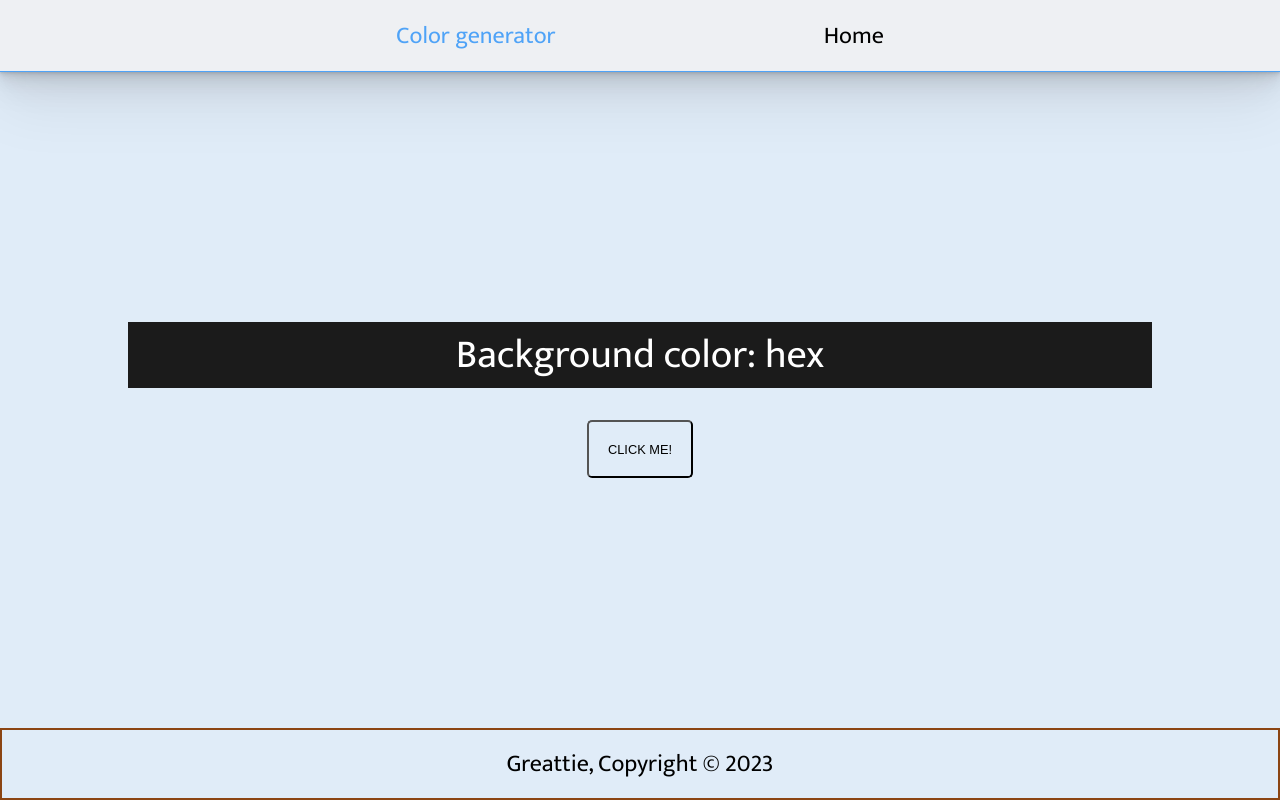
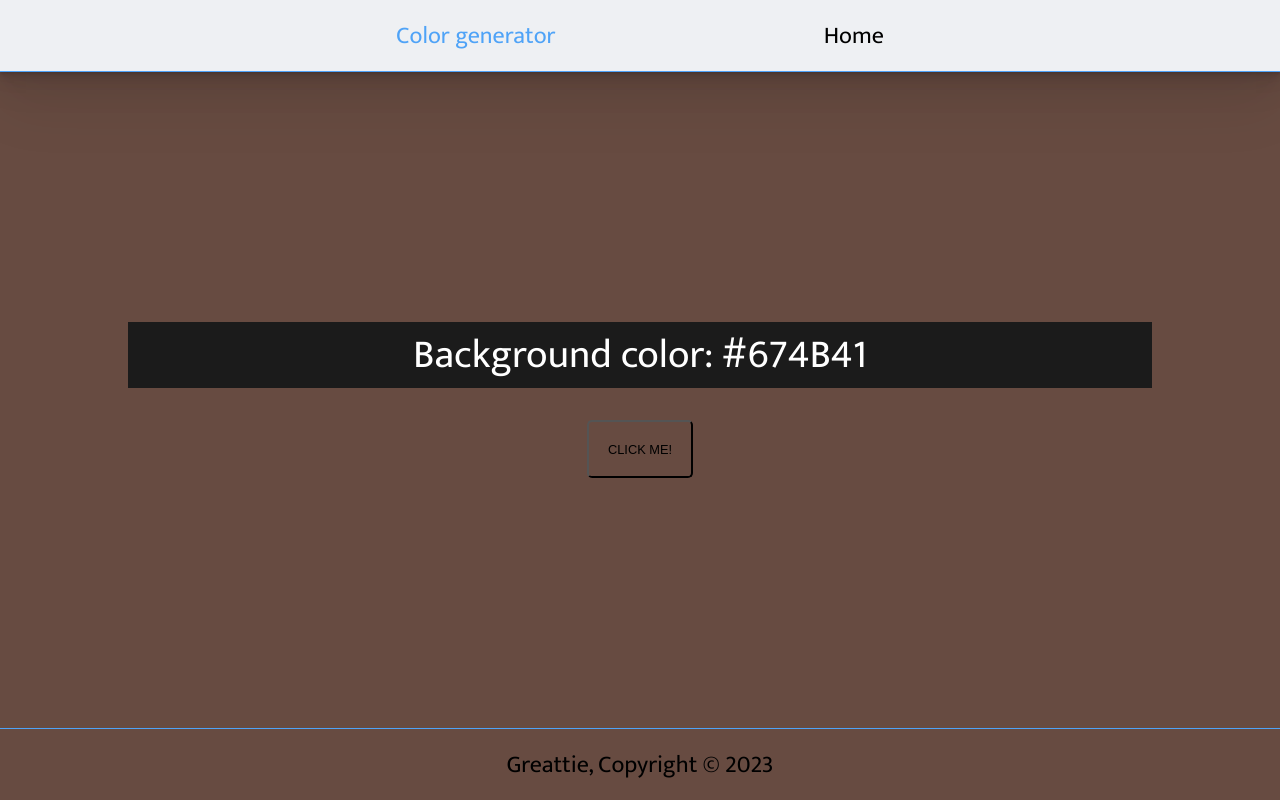
Before and after one commit to Greattie/color-generator, a plain HTML site: page index.html in a window 1280 px wide. Both pictures are taken after a click on the button "CLICK ME!". Drawn offline with Linux system fonts and the light colour scheme.

Commit message:
added javascript

```diff
--- a/index.html
+++ b/index.html
@@ -19,8 +19,8 @@
     <!-- SECTION -->
     <main class="main">
         <section class="content container">
-            <div class="background-content">Background color: <span>hex</span></div>
-            <div class="btn"><button>Click me!</button></div>
+            <div class="background-content">Background color: <span id="color">#e0ecf8</span></div>
+            <div class="btn"><button id="btn" type="button">Click me!</button></div>
         </section>
     </main>
 
--- a/script.js
+++ b/script.js
@@ -0,0 +1,19 @@
+let hex = [0,1,2,3,4,5,6,7,8,9,'A','B','C','D','E','F']
+let hex_color = document.getElementById('color')
+let btn = document.getElementById('btn')
+
+
+btn.addEventListener('click', function(){
+    let color = '#'
+    for(let i=0; i<6; i++){
+        //console.log(hex[i])
+        color+= hex[randomNum()]
+        console.log(color)
+    }
+    hex_color.textContent = color
+    document.body.style.backgroundColor = color
+})
+
+function randomNum(){
+    return Math.floor(Math.random() * hex.length)
+}
--- a/style.css
+++ b/style.css
@@ -60,6 +60,9 @@ font-size: 2rem;
     text-align: center;
     font-size: 2.5rem;
 }
+#color{
+    text-transform: capitalize;
+}
 .btn {
 display: flex;
 justify-content: center;
@@ -72,13 +75,16 @@ margin-top: 1em;
     border-radius: .4em;
     font-size: .8rem;
     text-transform: uppercase;
+    cursor: pointer;
 }
+
+/* FOOTER */
 footer{
     min-height: 3em;
     display: flex;
     align-items: center;
     justify-content: center;
-    border: 2px solid saddlebrown;
+border-top: 1px solid #4fa3f7;
 }
 p{
     text-align: center;
```
